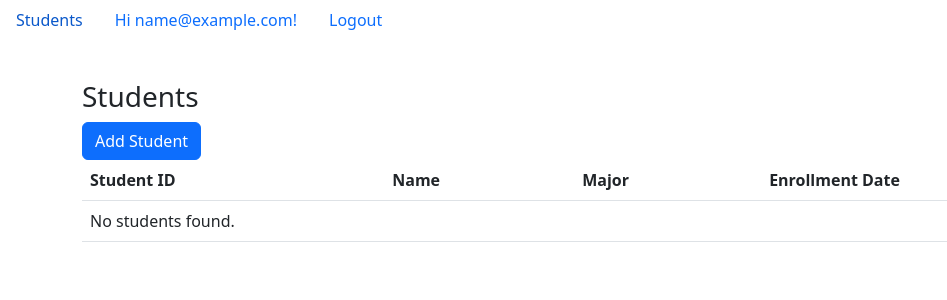
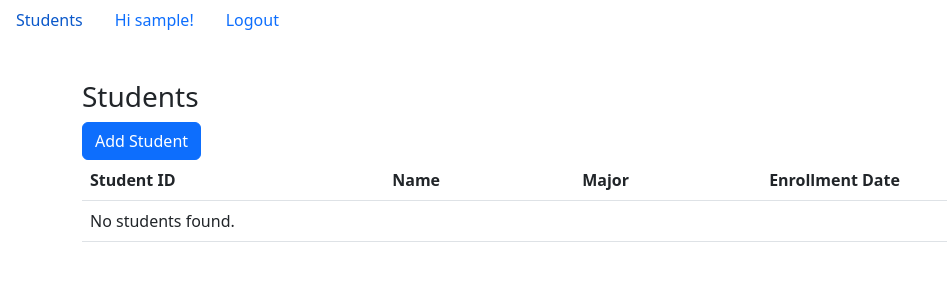
Before and after one commit to atlogan/student_enrollment, a Django app: page / in a window 1280 px wide. Shown: the top 300 px of the page, without its empty margins (0-947 px from the left). Run offline with Django 5.2, Linux system fonts and the light colour scheme; the visitor is signed in with stand-in values (Sample User, id 1); data that the repository does not hold is empty.

Commit message:
use username authentication method instead of email

```diff
--- a/myapp/templates/myapp/base_template.html
+++ b/myapp/templates/myapp/base_template.html
@@ -13,9 +13,10 @@
         </li>
         {% if user.is_authenticated %}
         <li class="nav-item">
-          <p class="nav-link">Hi {{ user.email }}!</p>
+          <p class="nav-link">Hi {{ user.username }}!</p>
         </li>
         <li class="nav-item">
+          {% csrf_token %}
           <a class="nav-link" aria-current="page" href="{% url 'account_logout' %}">Logout</a>
         </li>
         {% else %}
```
